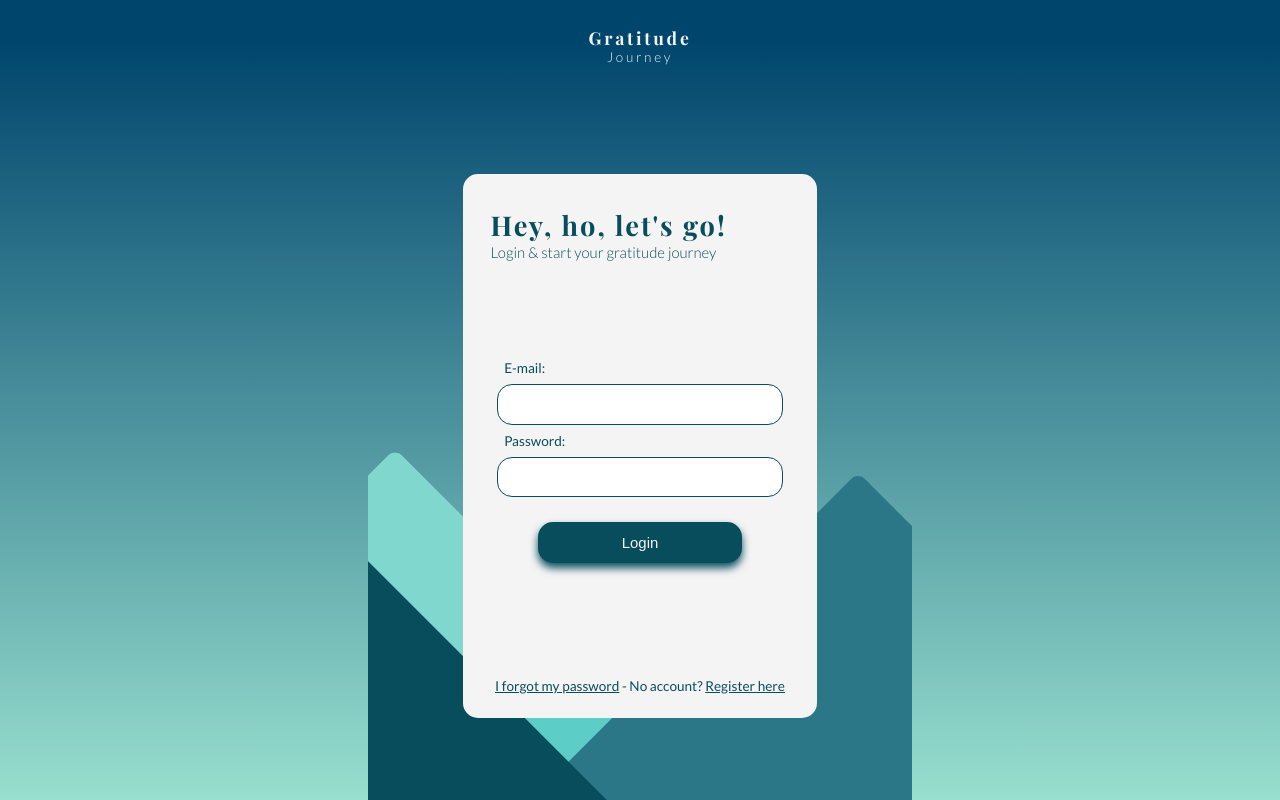
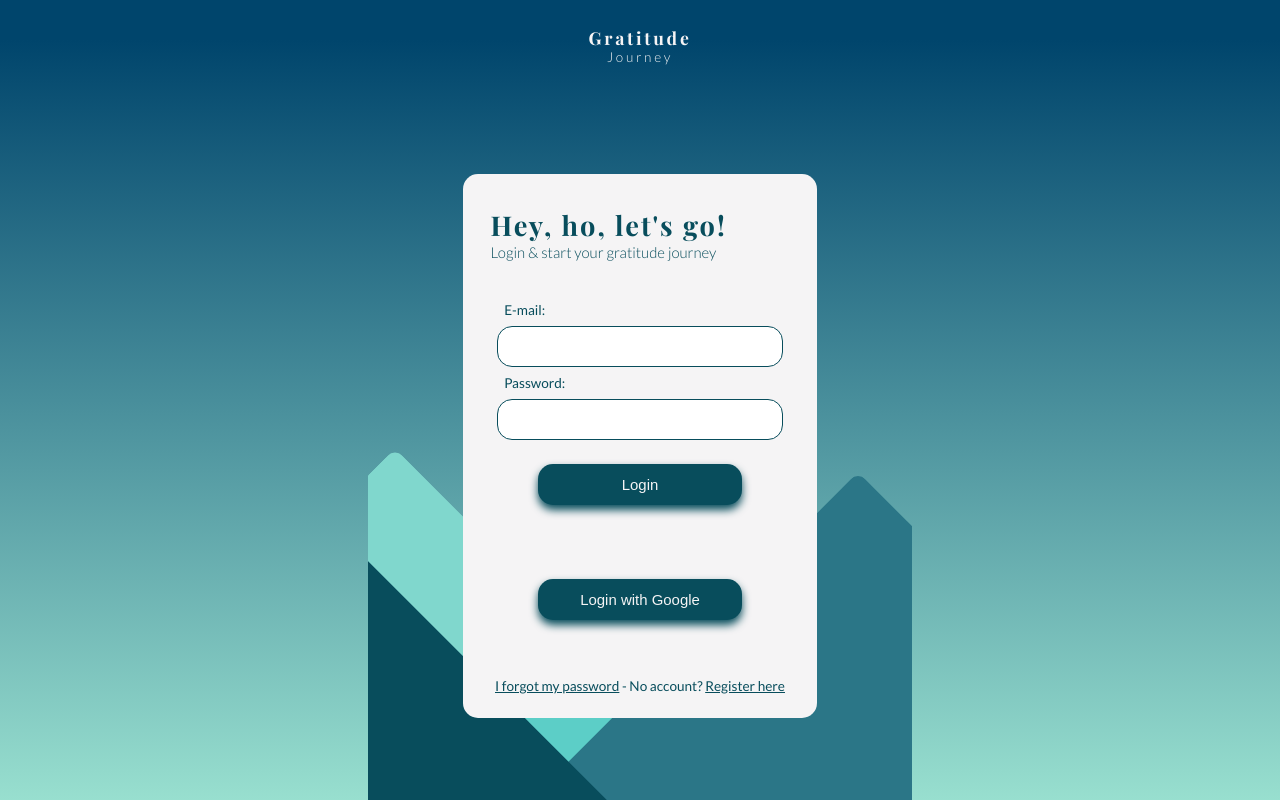
Before and after one commit to AnnemiekNieboer/gratitude-journey-webapp, a React (Create React App) app: page /login in a window 1280 px wide. Built offline with nearby package versions, Linux system fonts and the light colour scheme; no server answers.

Commit message:
start of Supabase setup

```diff
--- a/package.json
+++ b/package.json
@@ -3,6 +3,7 @@
   "version": "0.1.0",
   "private": true,
   "dependencies": {
+    "@supabase/supabase-js": "^2.20.0",
     "@testing-library/jest-dom": "^5.16.5",
     "@testing-library/react": "^13.4.0",
     "@testing-library/user-event": "^13.5.0",
--- a/src/components/authorization/Authorization.tsx
+++ b/src/components/authorization/Authorization.tsx
@@ -1,8 +1,10 @@
-import React, {useState} from 'react';
+import React, {useEffect, useState} from 'react';
 import "./Authorization.css";
 import {useForm} from "react-hook-form";
 import Button from "../button/Button";
 import {Link} from "react-router-dom";
+import {supabase} from "../../lib/helper/supabaseClient";
+import {UserResponse} from "@supabase/supabase-js";
 
 type FormFields = {
     email: string,
@@ -10,6 +12,35 @@ type FormFields = {
 }
 
 function Authorization() {
+
+    const loginWithGoogle = async() => {
+        const { data, error } = await supabase.auth.signInWithOAuth({
+            provider: 'google',
+            options: {
+                queryParams: {
+                    access_type: 'offline',
+                    prompt: 'consent',
+                },
+            },
+        })
+    };
+
+    const [user, setUser] = useState<Promise<UserResponse>>();
+
+    //Sign out function voor sign out button
+    // async function signout() {
+    //     const { error } = await supabase.auth.signOut()
+    // }
+
+    useEffect(() => {
+        const session = supabase.auth.getSession();
+        console.log(session);
+        setUser(supabase.auth.getUser());
+
+    },[])
+
+    console.log(user)
+
     const {register, handleSubmit, formState: {errors}} = useForm<FormFields>({mode: "onChange"});
     const [error, toggleError] = useState(false);
     const [loading, toggleLoading] = useState(false);
@@ -70,6 +101,9 @@ function Authorization() {
 
                 </div>
             </form>
+
+            <Button onClick={loginWithGoogle} type="submit" text="Login with Google" buttonClassName="button--dark"/>
+
             <div className="modal__login--links">
                 <span className="login__links--forgot-password"> <Link
                     to="/my-journey">I forgot my password</Link> </span>
--- /dev/null
+++ b/src/lib/helper/supabaseClient.ts
@@ -0,0 +1,4 @@
+import { createClient } from '@supabase/supabase-js'
+
+// Create a single supabase client for interacting with your database
+export const supabase = createClient(process.env.REACT_APP_SUPABASE_URL, process.env.REACT_APP_SUPABASE_ANON_KEY);
```
Also changed, not shown: src/react-app-env.d.ts (+10 -0 lines), 1 other file (tests, documents, lock files or other folders).
